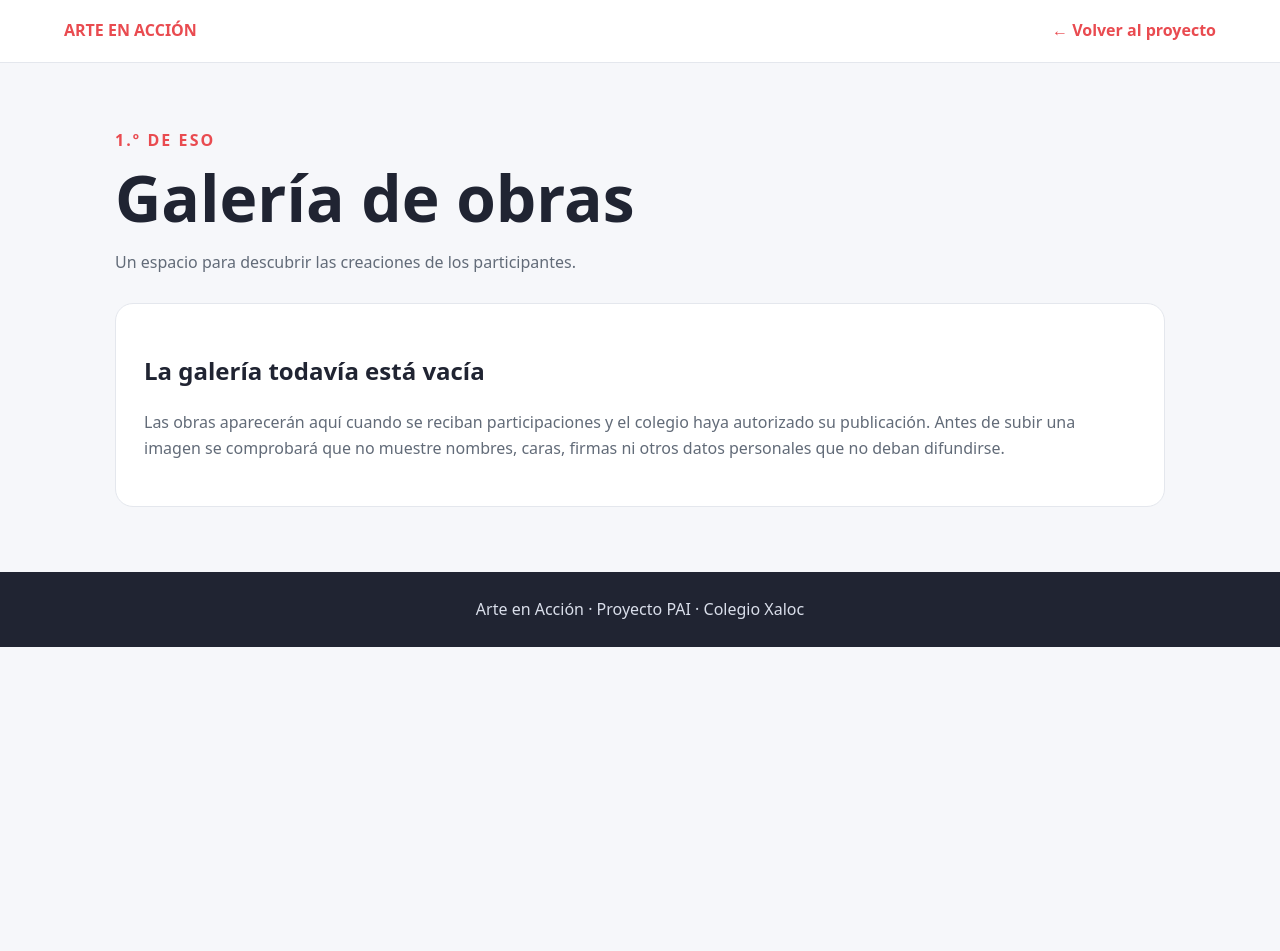
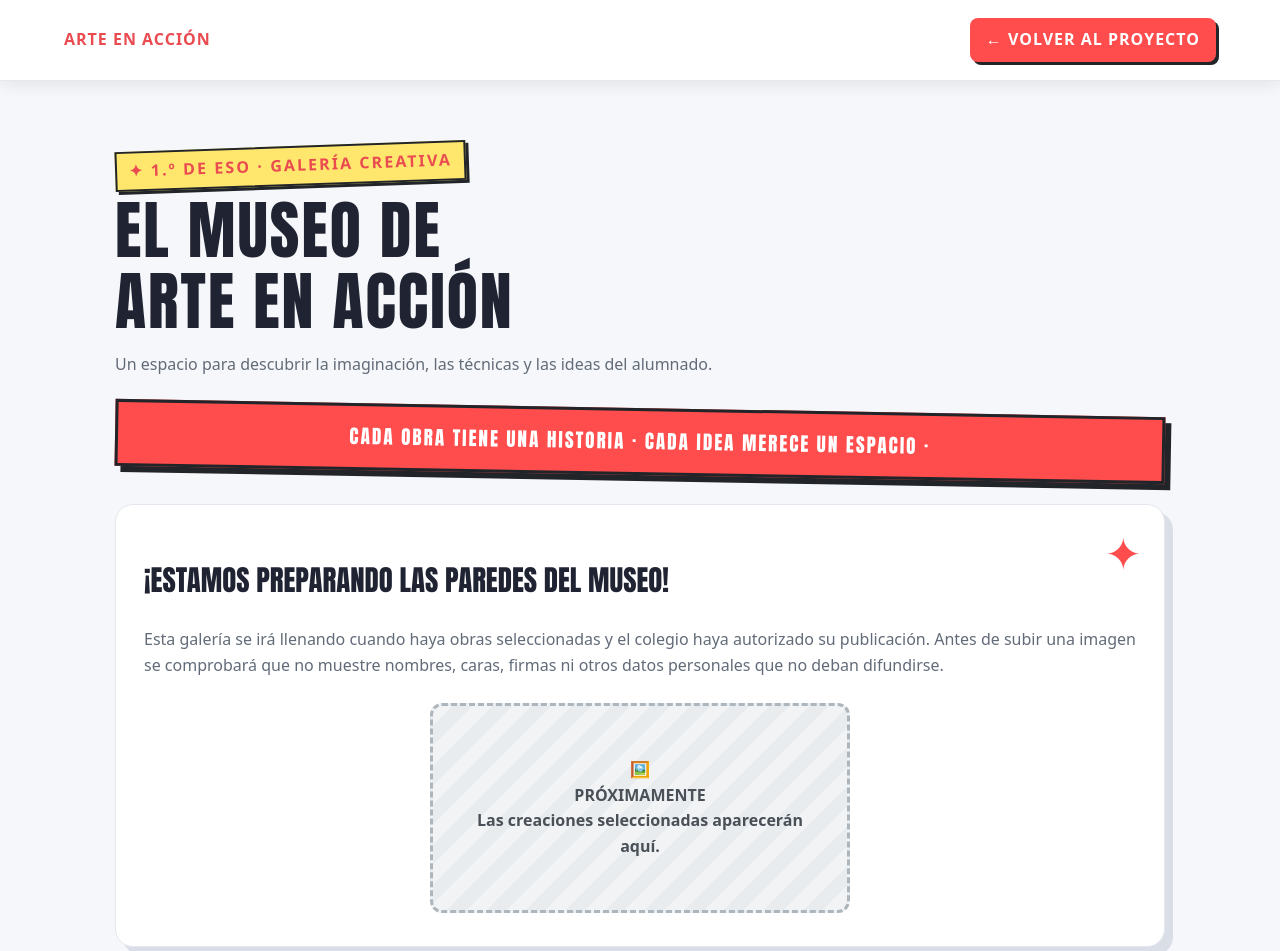
Before and after one commit to kritiksubedi-prog/mi-web, a plain HTML site: page galeria-1eso.html in a window 1280 px wide. Shown: the top 951 px of the page. Before the commit the page ends 800 px from the top, so only its background shows below. Drawn offline with Linux system fonts and the light colour scheme.

Commit message:
Da a la galería un estilo maximalista coherente con la portada

```diff
--- a/galeria-1eso.html
+++ b/galeria-1eso.html
@@ -1,4 +1,20 @@
 <!doctype html>
 <html lang="es"><head><meta charset="utf-8"><meta name="viewport" content="width=device-width,initial-scale=1"><title>Galería de 1.º ESO | Arte en Acción</title><style>
-*{box-sizing:border-box}body{margin:0;background:#f6f7fa;color:#202432;font:16px/1.6 system-ui,sans-serif}.nav{padding:18px 5%;background:white;border-bottom:1px solid #e4e7ed;display:flex;justify-content:space-between;gap:15px;flex-wrap:wrap}.nav a{font-weight:800;text-decoration:none;color:#e94b50}.wrap{width:min(1050px,90%);margin:65px auto}.eyebrow{color:#e94b50;text-transform:uppercase;font-weight:800;letter-spacing:.13em}h1{font-size:clamp(2.3rem,6vw,4rem);line-height:1.1;margin:10px 0}p{color:#626b78}.notice{background:white;border:1px solid #e4e7ed;border-radius:18px;padding:28px;margin-top:28px}footer{text-align:center;background:#202432;color:#d9deea;padding:25px}
-</style></head><body><nav class="nav"><a href="index.html">ARTE EN ACCIÓN</a><a href="index.html">← Volver al proyecto</a></nav><main class="wrap"><div class="eyebrow">1.º de ESO</div><h1>Galería de obras</h1><p>Un espacio para descubrir las creaciones de los participantes.</p><section class="notice"><h2>La galería todavía está vacía</h2><p>Las obras aparecerán aquí cuando se reciban participaciones y el colegio haya autorizado su publicación. Antes de subir una imagen se comprobará que no muestre nombres, caras, firmas ni otros datos personales que no deban difundirse.</p></section></main><footer>Arte en Acción · Proyecto PAI · Colegio Xaloc</footer></body></html>
+*{box-sizing:border-box}
+body{background-color:#f8f9fa;font-family:'Segoe UI',Tahoma,sans-serif;color:#212529;overflow-x:hidden}
+.nav{position:sticky;top:0;z-index:10;padding:16px 5%;background:#fff;border-bottom:3px solid #212529;box-shadow:0 5px 15px #00000012;display:flex;justify-content:space-between;align-items:center;gap:15px;flex-wrap:wrap}
+.nav a{font-weight:900;text-decoration:none;color:#ff4d4d;text-transform:uppercase;letter-spacing:1px}
+.nav a:last-child{background:#ff4d4d;color:white;padding:9px 16px;border-radius:8px;box-shadow:3px 3px 0 #212529}
+.wrap{width:min(1050px,90%);margin:65px auto}
+.eyebrow{display:inline-block;color:#212529;background:#ffe66d;border:2px solid #212529;padding:5px 12px;text-transform:uppercase;font-weight:900;letter-spacing:.13em;box-shadow:3px 3px 0 #212529;transform:rotate(-2deg)}
+h1{font-family:Impact,sans-serif;font-size:clamp(2.8rem,7vw,5rem);line-height:1.1;margin:20px 0 10px;text-transform:uppercase;letter-spacing:2px}
+p{color:#626b78}
+.gallery-banner{background:#ff4d4d;color:#fff;padding:15px 20px;border:3px solid #212529;box-shadow:6px 6px 0 #212529;transform:rotate(1deg);font-family:Impact,sans-serif;letter-spacing:2px;text-align:center;font-size:1.2rem;margin:30px 0}
+.notice{background:white;border:2px solid #212529;border-radius:18px;padding:34px;margin-top:28px;box-shadow:8px 8px 0 #d9dee7;position:relative}
+.notice:before{content:"✦";position:absolute;right:22px;top:12px;font-size:2.8rem;color:#ff4d4d}
+.notice h2{font-family:Impact,sans-serif;text-transform:uppercase;font-size:1.8rem}
+.empty-art{margin:25px auto 5px;max-width:420px;min-height:210px;border:3px dashed #adb5bd;border-radius:12px;background:repeating-linear-gradient(135deg,#f1f3f5,#f1f3f5 14px,#e9ecef 14px,#e9ecef 28px);display:flex;align-items:center;justify-content:center;text-align:center;padding:25px;color:#495057;font-weight:800}
+footer{text-align:center;background:#161824;color:#d9deea;padding:30px}
+@media(max-width:600px){.wrap{margin:40px auto}.notice{padding:25px}}
+body{margin:0;background:#f6f7fa;color:#202432;font:16px/1.6 system-ui,sans-serif}.nav{padding:18px 5%;background:white;border-bottom:1px solid #e4e7ed;display:flex;justify-content:space-between;gap:15px;flex-wrap:wrap}.nav a{font-weight:800;text-decoration:none;color:#e94b50}.wrap{width:min(1050px,90%);margin:65px auto}.eyebrow{color:#e94b50;text-transform:uppercase;font-weight:800;letter-spacing:.13em}h1{font-size:clamp(2.3rem,6vw,4rem);line-height:1.1;margin:10px 0}p{color:#626b78}.notice{background:white;border:1px solid #e4e7ed;border-radius:18px;padding:28px;margin-top:28px}footer{text-align:center;background:#202432;color:#d9deea;padding:25px}
+</style></head><body><nav class="nav"><a href="index.html">ARTE EN ACCIÓN</a><a href="index.html">← Volver al proyecto</a></nav><main class="wrap"><div class="eyebrow">✦ 1.º de ESO · Galería creativa</div><h1>El museo de<br>Arte en Acción</h1><p>Un espacio para descubrir la imaginación, las técnicas y las ideas del alumnado.</p><div class="gallery-banner">CADA OBRA TIENE UNA HISTORIA · CADA IDEA MERECE UN ESPACIO ·</div><section class="notice"><h2>¡Estamos preparando las paredes del museo!</h2><p>Esta galería se irá llenando cuando haya obras seleccionadas y el colegio haya autorizado su publicación. Antes de subir una imagen se comprobará que no muestre nombres, caras, firmas ni otros datos personales que no deban difundirse.</p><div class="empty-art">🖼️<br>PRÓXIMAMENTE<br>Las creaciones seleccionadas aparecerán aquí.</div></section></main><footer>Arte en Acción · Proyecto PAI · Colegio Xaloc</footer></body></html>
```
